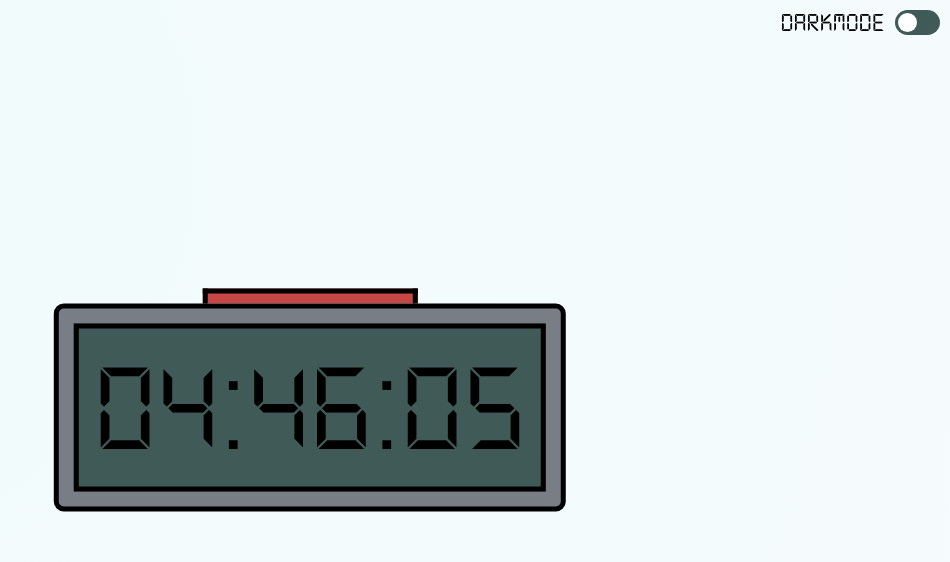
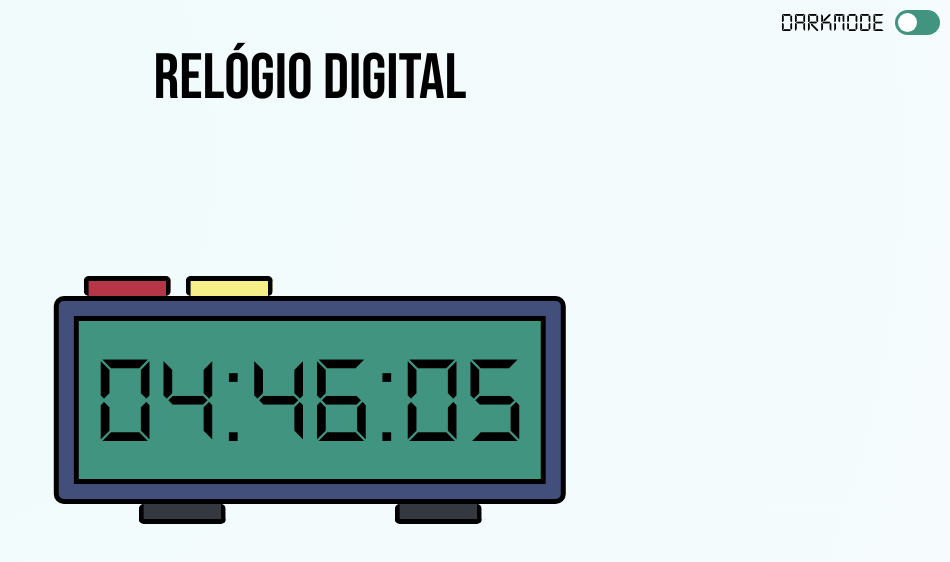
Before and after one commit to kaykiletieri/Clock, a plain HTML site: page index.html in a window 1280 px wide. Shown: the whole page, without its empty margins (330-1280 px from the left). Drawn offline with Linux system fonts and the light colour scheme.

Commit message:
:lipstick: feat: Style

```diff
--- a/assets/css/style.css
+++ b/assets/css/style.css
@@ -1,21 +1,29 @@
+/*Fonts*/
+
+@import url('https://fonts.googleapis.com/css2?family=Bebas+Neue&display=swap');
+
 @font-face {
     font-family: Digital;
     src: url(../fonts/DS-DIGI.TTF) format('truetype');
 }
 
+/**/
 html, body {
     height: 100%;
     width: 100%;
+    text-align: center;
+}
+
+h1 {
+    font-size: max(5vw, 40pt);
+    font-family: 'Bebas Neue', cursive;
+    text-transform: uppercase;
 }
 
 /*CheckBox*/
-#body {
+.containerBtn {
     display: flex;
     justify-content: flex-end;
-}
-
-.containerBtn {
-    display: flex;
     flex-direction: row;
     padding: 10px;
     gap: 10px;
@@ -36,11 +44,11 @@ html, body {
 }
 
 .toggler-wrapper input[type="checkbox"]:checked+.toggler-slider {
-  background-color: rgb(93, 211, 93);
+  background-color: #6faf6f;
 }
 
 .toggler-wrapper .toggler-slider {
-  background-color: #405b57;
+  background-color: #409480;
   position: absolute;
   border-radius: 100px;
   top: 0;
@@ -83,11 +91,27 @@ html, body {
 }
 
 #detalhe {
-    background-color: #c74747;
-    height: 10px;
-    width: 40%;
+    width: 100%;
+    display: flex;
+    flex-direction: row;
+    gap: 15px;
+}
+
+#detalhe div {
+    height: 15px;
+    border-radius: 5px;
     border: solid 5px #000;
-    border-bottom: none;
+    border-bottom: transparent;
+    width: 15%;
+}
+
+#detalhe div:nth-child(1) {
+    margin-left: 30px;
+    background-color: #b63546;
+}
+
+#detalhe div:nth-child(2) {
+    background-color: #F6EE86;
 }
 
 #relogio {
@@ -95,7 +119,7 @@ html, body {
     width: 100%;
     height: 100%;
     padding: 15px;
-    background-color: #787d86;
+    background-color: #424f7a;
     border: solid 5px #000;
     border-radius: 10px;
 }
@@ -114,25 +138,40 @@ html, body {
     border: solid 5px #000;
 }
 
+#pes {
+    width: 100%;
+    display: flex;
+    flex-direction: row;
+    justify-content: space-around;
+}
+
+#pes div {
+    border: solid 5px #000;
+    border-top: none;
+    height: 15px;
+    width: 15%;
+    background-color: #34393f;
+    border-radius: 5px;
+}
 /*DarkMode*/
 .lightMode {
     background-image: radial-gradient( circle farthest-corner at 10% 20%,  rgba(234,249,249,0.67) 0.1%, rgba(239,249,251,0.63) 90.1% );
 }
 
 .darkMode {
-    background-image: linear-gradient( 94.3deg,  rgb(12, 12, 12) 10.9%, rgb(9, 9, 20) 87.1% );
+    background-image: linear-gradient( 94.3deg,  rgb(12, 12, 12) 10.9%, rgb(0, 0, 0) 87.1% );
 }
 
 .day {
-    background-color: #405b57;
+    background-color: #409480;
     color: #000000;
 }
 
 .night {
-    background-color: rgb(93, 211, 93);
-    box-shadow: rgb(93, 211, 93) 0px 0px 50px;
+    background-color: #6faf6f;
+    box-shadow: #6faf6f 0px 0px 50px;
 }
 
 .color {
-    color: rgb(93, 211, 93);
+    color: #6faf6f;
 }
--- a/assets/js/script.js
+++ b/assets/js/script.js
@@ -30,6 +30,7 @@ const relogio = setInterval(function time(){
 const display = document.querySelector("#display");
 const body = document.querySelector("#body");
 const label = document.querySelector("#label");
+const title = document.querySelector("#title")
 
 function darkMode() {
     display.classList.toggle("day");
@@ -37,4 +38,5 @@ function darkMode() {
     body.classList.toggle("lightMode");
     body.classList.toggle("darkMode");
     label.classList.toggle("color")
+    title.classList.toggle("color")
 }
--- a/index.html
+++ b/index.html
@@ -11,7 +11,7 @@
 </head>
 <body id="body" class="lightMode">
     <div class="containerBtn">
-    <label id="label">Darkmode</label>
+        <label id="label">Darkmode</label>
         <label class="toggler-wrapper style-1">
             <input type="checkbox" onclick="darkMode()">
             <div class="toggler-slider">
@@ -20,8 +20,13 @@
         </label>
     </div>
 
+    <h1 id="title">Relógio Digital</h1>
+
     <div id="container">
-        <div id="detalhe"></div>
+        <span id="detalhe">
+            <div></div>
+            <div></div>
+        </span>
         <div id="relogio">
             <div id="display" class="day">
                 <div>
@@ -37,6 +42,10 @@
                 </div>
             </div>
         </div>
+        <span id="pes">
+            <div></div>
+            <div></div>
+        </span>
     </div>
 
     <script src="./assets/js/script.js"></script>
```
